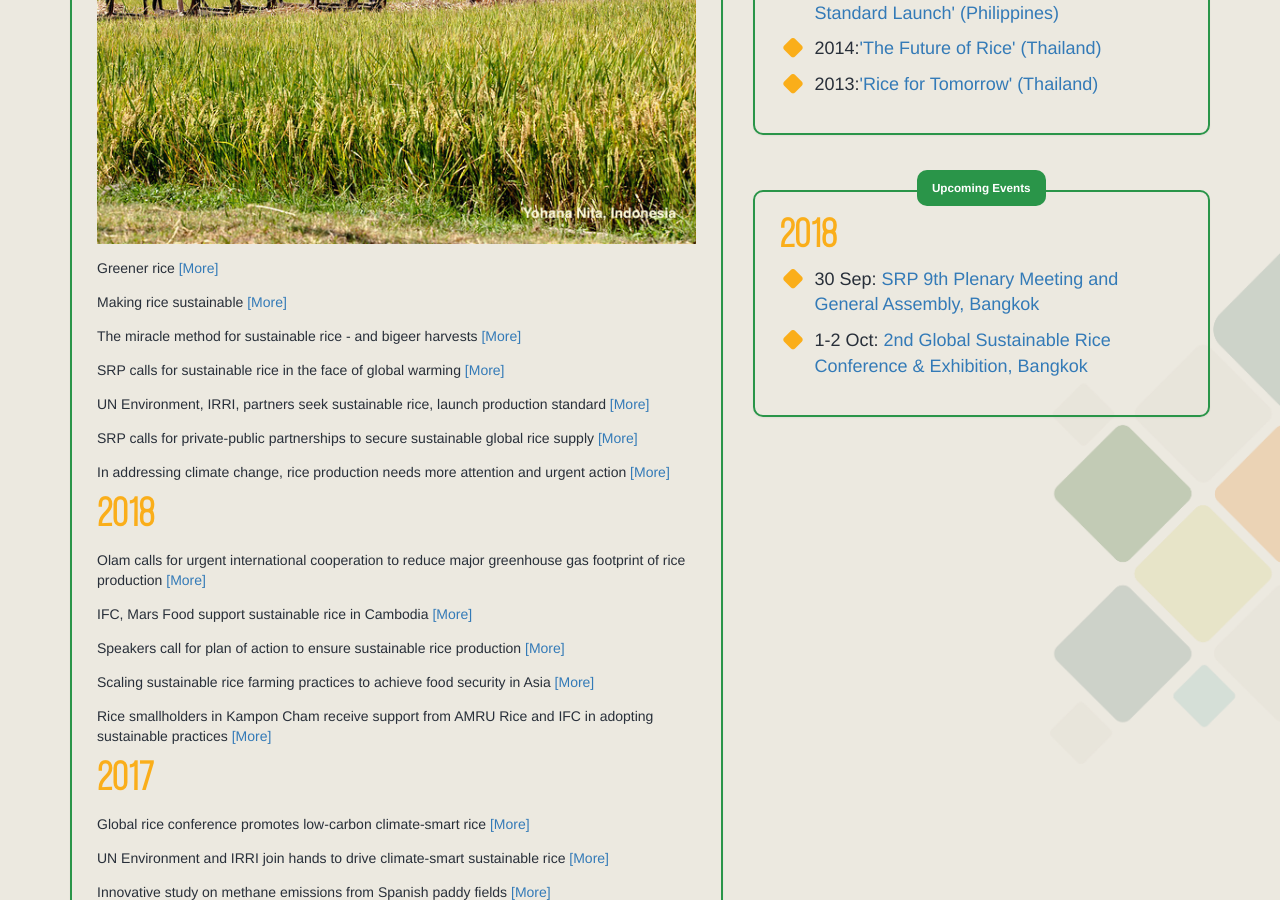
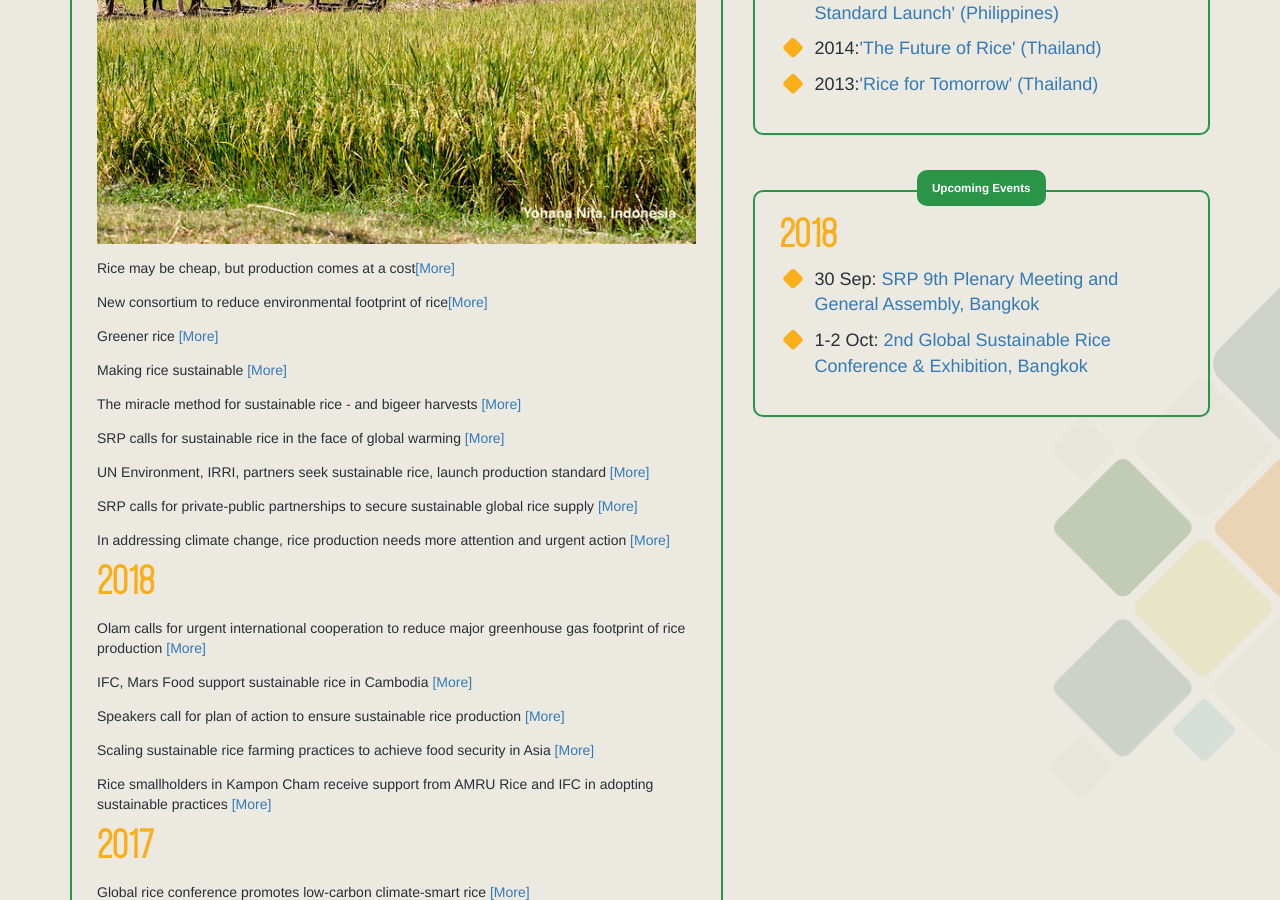
Before and after one commit to sustainablericeplatform/sustainablericeplatform.github.io, a Jekyll site: the page built from News-and-Events/index.html, in a window 1280 px wide and 900 px high, scrolled down 817 px. Built offline with Jekyll 4.4.1, drawn with Linux system fonts in a browser that asks for light colours.

Commit message:
Update index.html

```diff
--- a/News-and-Events/index.html
+++ b/News-and-Events/index.html
@@ -20,6 +20,8 @@ layout: default
                         <h1 class="year">2019</h1>
                         <img src="/assets/images/NE photo 2.jpg" class="img-responsive" />
                         <p></p>
+                        <p>Rice may be cheap, but production comes at a cost<a href="https://www.unenvironment.org/news-and-stories/story/rice-may-be-cheap-production-comes-cost" target="_blank">[More]</a></p>
+                        <p>New consortium to reduce environmental footprint of rice<a href="https://www.unenvironment.org/pt-br/node/24689" target="_blank">[More]</a></p>
                         <p>Greener rice <a href="https://www.bangkokpost.com/business/news/1627286/greener-rice" target="_blank">[More]</a></p>
                         <p>Making rice sustainable <a href="https://www.winrock.org/making-rice-sustainable/" target="_blank">[More]</a></p>
                         <p>The miracle method for sustainable rice - and bigeer harvests <a href="https://www.theguardian.com/global-development/2019/jan/30/miracle-method-sustainable-rice-scientists-dismissed" target="_blank">[More]</a></p>
```
